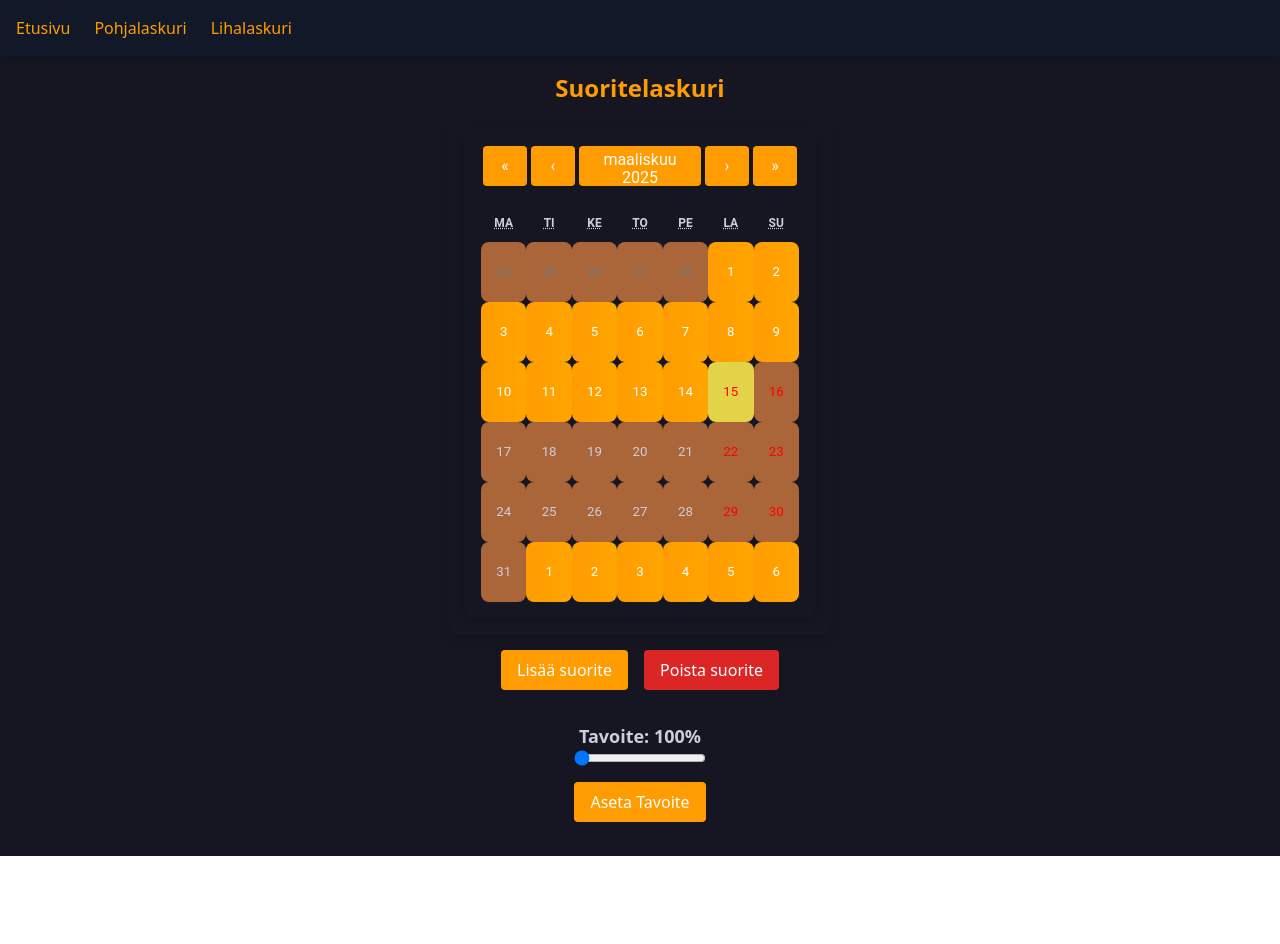
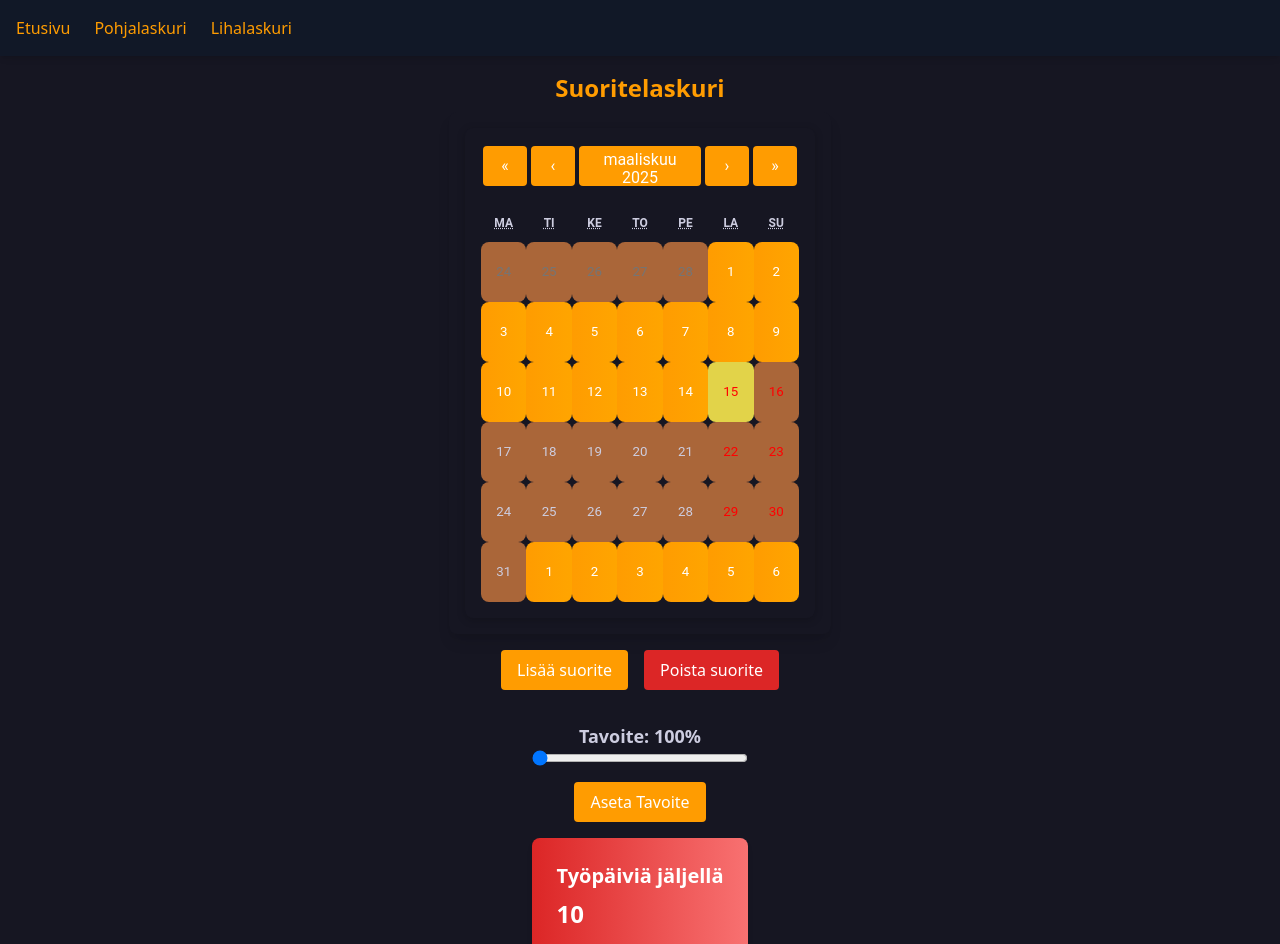
Before and after one commit to ramzorrr/polku, a React (Vite) app: page / in a window 1280 px wide. Shown: the top 944 px of the page. Before the commit the page ends 856 px from the top, so only its background shows below. Built offline with nearby package versions, Linux system fonts and the light colour scheme.

Commit message:
big update v3

```diff
--- a/src/Tavoite.tsx
+++ b/src/Tavoite.tsx
@@ -126,9 +126,10 @@ const Tavoite: React.FC<TavoiteProps> = ({ data, period, selectedDate }) => {
         </div>
       )}
 
+      <div className="mt-4 grid grid-cols-1 gap-4">{!isPastPeriod && <RemainingWorkdays days={sharedMissingDays} />}</div>
+
       {savedGoal !== null && remainingDataNormal && hasNormalData && (
         <div className="mt-4 grid grid-cols-1 gap-4">
-          {!isPastPeriod && <RemainingWorkdays days={sharedMissingDays} />}
           <h1 className="text-xl font-semibold mb-2">Keräys</h1>
           <div className="p-6 bg-gradient-to-r from-pink-600 to-pink-400 text-white rounded-lg shadow-md hover:shadow-xl transform hover:scale-105 transition duration-300">
             <h3 className="text-xl font-semibold mb-2">Jakson keskisuorite</h3>
```
